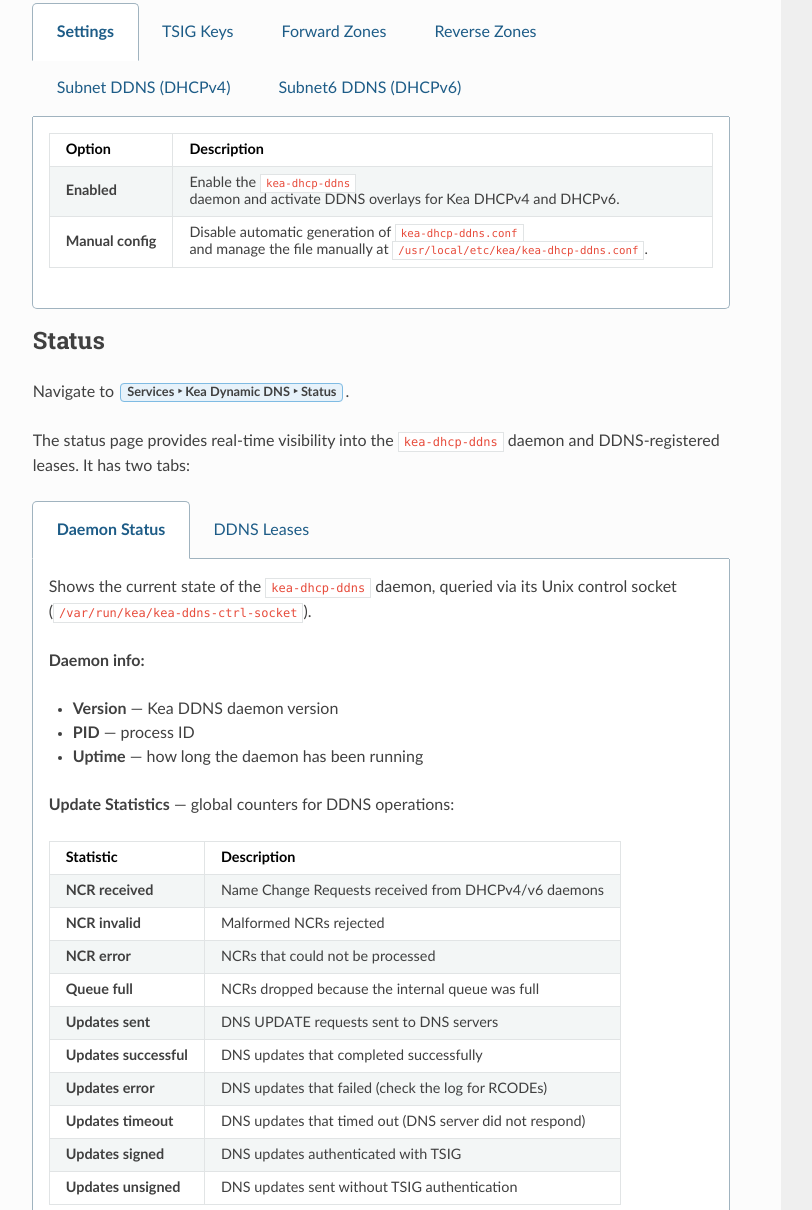
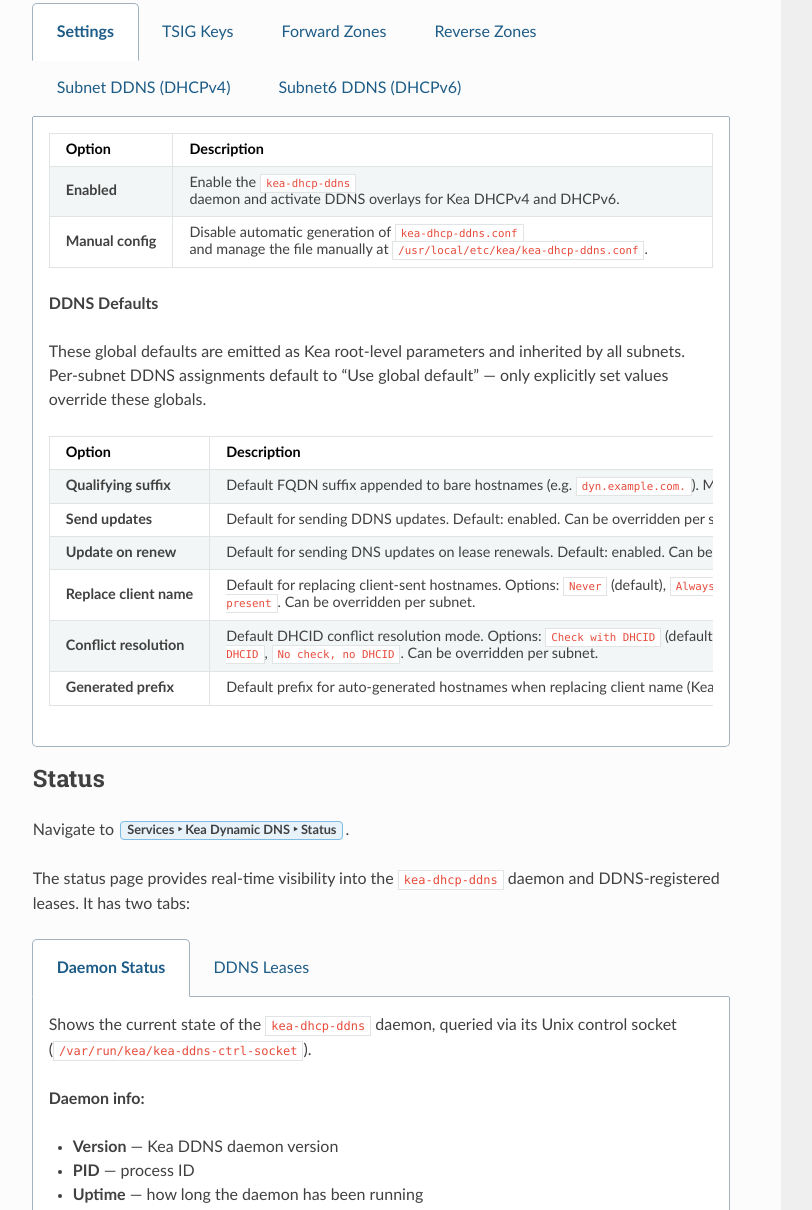
Before and after one commit to brendanbank/banzai-plugins, a plain HTML site: page docs/releases/26.1/kea_ddns.html in a window 1280 px wide. Shown: the part 1937-3147 px from the top of the page, without its empty margins (319-1131 px from the left). Drawn offline with Linux system fonts and the light colour scheme.

Commit message:
Document global DDNS defaults on the Settings tab
The 6 global DDNS default fields added in v2.2 (qualifying suffix, send
updates, update on renew, replace client name, conflict resolution,
generated prefix) were missing from the Sphinx documentation. Also note
that per-subnet fields now default to "Use global default".

```diff
--- a/docs/releases/26.1/kea_ddns.html
+++ b/docs/releases/26.1/kea_ddns.html
@@ -213,6 +213,44 @@
 </tr>
 </tbody>
 </table>
+<p><strong>DDNS Defaults</strong></p>
+<p>These global defaults are emitted as Kea root-level parameters and inherited by all subnets.
+Per-subnet DDNS assignments default to “Use global default” — only explicitly set values
+override these globals.</p>
+<table class="docutils align-default">
+<thead>
+<tr class="row-odd"><th class="head"><p><strong>Option</strong></p></th>
+<th class="head"><p><strong>Description</strong></p></th>
+</tr>
+</thead>
+<tbody>
+<tr class="row-even"><td><p><strong>Qualifying suffix</strong></p></td>
+<td><p>Default FQDN suffix appended to bare hostnames (e.g. <code class="docutils literal notranslate"><span class="pre">dyn.example.com.</span></code>).
+Must end with a dot. Can be overridden per subnet.</p></td>
+</tr>
+<tr class="row-odd"><td><p><strong>Send updates</strong></p></td>
+<td><p>Default for sending DDNS updates. Default: enabled. Can be overridden per subnet.</p></td>
+</tr>
+<tr class="row-even"><td><p><strong>Update on renew</strong></p></td>
+<td><p>Default for sending DNS updates on lease renewals. Default: enabled.
+Can be overridden per subnet.</p></td>
+</tr>
+<tr class="row-odd"><td><p><strong>Replace client name</strong></p></td>
+<td><p>Default for replacing client-sent hostnames. Options: <code class="docutils literal notranslate"><span class="pre">Never</span></code> (default),
+<code class="docutils literal notranslate"><span class="pre">Always</span></code>, <code class="docutils literal notranslate"><span class="pre">When</span> <span class="pre">present</span></code>, <code class="docutils literal notranslate"><span class="pre">When</span> <span class="pre">not</span> <span class="pre">present</span></code>.
+Can be overridden per subnet.</p></td>
+</tr>
+<tr class="row-even"><td><p><strong>Conflict resolution</strong></p></td>
+<td><p>Default DHCID conflict resolution mode. Options: <code class="docutils literal notranslate"><span class="pre">Check</span> <span class="pre">with</span> <span class="pre">DHCID</span></code> (default),
+<code class="docutils literal notranslate"><span class="pre">No</span> <span class="pre">check,</span> <span class="pre">store</span> <span class="pre">DHCID</span></code>, <code class="docutils literal notranslate"><span class="pre">Check</span> <span class="pre">exists</span> <span class="pre">with</span> <span class="pre">DHCID</span></code>, <code class="docutils literal notranslate"><span class="pre">No</span> <span class="pre">check,</span> <span class="pre">no</span> <span class="pre">DHCID</span></code>.
+Can be overridden per subnet.</p></td>
+</tr>
+<tr class="row-odd"><td><p><strong>Generated prefix</strong></p></td>
+<td><p>Default prefix for auto-generated hostnames when replacing client name
+(Kea default: <code class="docutils literal notranslate"><span class="pre">myhost</span></code>). Can be overridden per subnet.</p></td>
+</tr>
+</tbody>
+</table>
 </div><div aria-labelledby="tab-0-0-1" class="sphinx-tabs-panel" hidden="true" id="panel-0-0-1" name="0-1" role="tabpanel" tabindex="0"><p>TSIG keys provide authentication for DNS UPDATE requests (RFC 2845). The key name, algorithm, and
 secret must match the configuration on your DNS server.</p>
 <table class="docutils align-default">
@@ -319,7 +357,9 @@
 The auto-derive feature handles this conversion automatically.</p>
 </div>
 </div><div aria-labelledby="tab-0-0-4" class="sphinx-tabs-panel" hidden="true" id="panel-0-0-4" name="0-4" role="tabpanel" tabindex="0"><p>Per-subnet DDNS assignments control which DHCPv4 subnets get dynamic DNS updates and how
-hostnames are handled.</p>
+hostnames are handled. All fields except Subnet and Forward zone default to “Use global
+default”, inheriting the value from the Settings tab. Only explicitly set values are
+emitted in the per-subnet configuration.</p>
 <table class="docutils align-default">
 <thead>
 <tr class="row-odd"><th class="head"><p><strong>Option</strong></p></th>
@@ -369,7 +409,8 @@
 </tbody>
 </table>
 </div><div aria-labelledby="tab-0-0-5" class="sphinx-tabs-panel" hidden="true" id="panel-0-0-5" name="0-5" role="tabpanel" tabindex="0"><p>Per-subnet DDNS assignments for DHCPv6 subnets. The fields are identical to the DHCPv4 tab
-but reference Kea DHCPv6 subnets, with an additional Rapid Commit option.</p>
+but reference Kea DHCPv6 subnets, with an additional Rapid Commit option. All fields
+default to “Use global default” unless explicitly overridden.</p>
 <table class="docutils align-default">
 <thead>
 <tr class="row-odd"><th class="head"><p><strong>Option</strong></p></th>
@@ -583,6 +624,15 @@
 <tr class="row-even"><td><p><strong>Enabled</strong></p></td>
 <td><p><code class="docutils literal notranslate"><span class="pre">X</span></code></p></td>
 </tr>
+<tr class="row-odd"><td><p><strong>Qualifying suffix</strong></p></td>
+<td><p><code class="docutils literal notranslate"><span class="pre">dyn.example.com.</span></code></p></td>
+</tr>
+<tr class="row-even"><td><p><strong>Send updates</strong></p></td>
+<td><p><code class="docutils literal notranslate"><span class="pre">X</span></code></p></td>
+</tr>
+<tr class="row-odd"><td><p><strong>Conflict resolution</strong></p></td>
+<td><p><code class="docutils literal notranslate"><span class="pre">Check</span> <span class="pre">with</span> <span class="pre">DHCID</span> <span class="pre">(RFC</span> <span class="pre">4703)</span></code></p></td>
+</tr>
 </tbody>
 </table>
 </div><div aria-labelledby="tab-2-2-1" class="sphinx-tabs-panel" hidden="true" id="panel-2-2-1" name="2-1" role="tabpanel" tabindex="0"><table class="docutils align-default">
@@ -659,17 +709,12 @@
 <td><p><code class="docutils literal notranslate"><span class="pre">192.168.1.0/24</span></code></p></td>
 </tr>
 <tr class="row-odd"><td><p><strong>Qualifying suffix</strong></p></td>
-<td><p><code class="docutils literal notranslate"><span class="pre">lan.dyn.example.com.</span></code></p></td>
-</tr>
-<tr class="row-even"><td><p><strong>Send updates</strong></p></td>
-<td><p><code class="docutils literal notranslate"><span class="pre">X</span></code></p></td>
-</tr>
-<tr class="row-odd"><td><p><strong>Conflict resolution</strong></p></td>
-<td><p><code class="docutils literal notranslate"><span class="pre">Check</span> <span class="pre">with</span> <span class="pre">DHCID</span> <span class="pre">(RFC</span> <span class="pre">4703)</span></code></p></td>
+<td><p><code class="docutils literal notranslate"><span class="pre">lan.dyn.example.com.</span></code> (overrides the global default)</p></td>
 </tr>
 </tbody>
 </table>
-<p>Press <strong>Save</strong>.</p>
+<p>The remaining fields (send updates, conflict resolution, etc.) inherit from the global
+DDNS defaults on the Settings tab. Press <strong>Save</strong>.</p>
 </div></div>
 <p>Press <strong>Apply</strong> to activate. The <code class="docutils literal notranslate"><span class="pre">kea-dhcp-ddns</span></code> daemon starts and Kea DHCPv4
 begins sending DDNS updates.</p>
```
Also changed, not shown: docs/searchindex.js, 1 other file.
